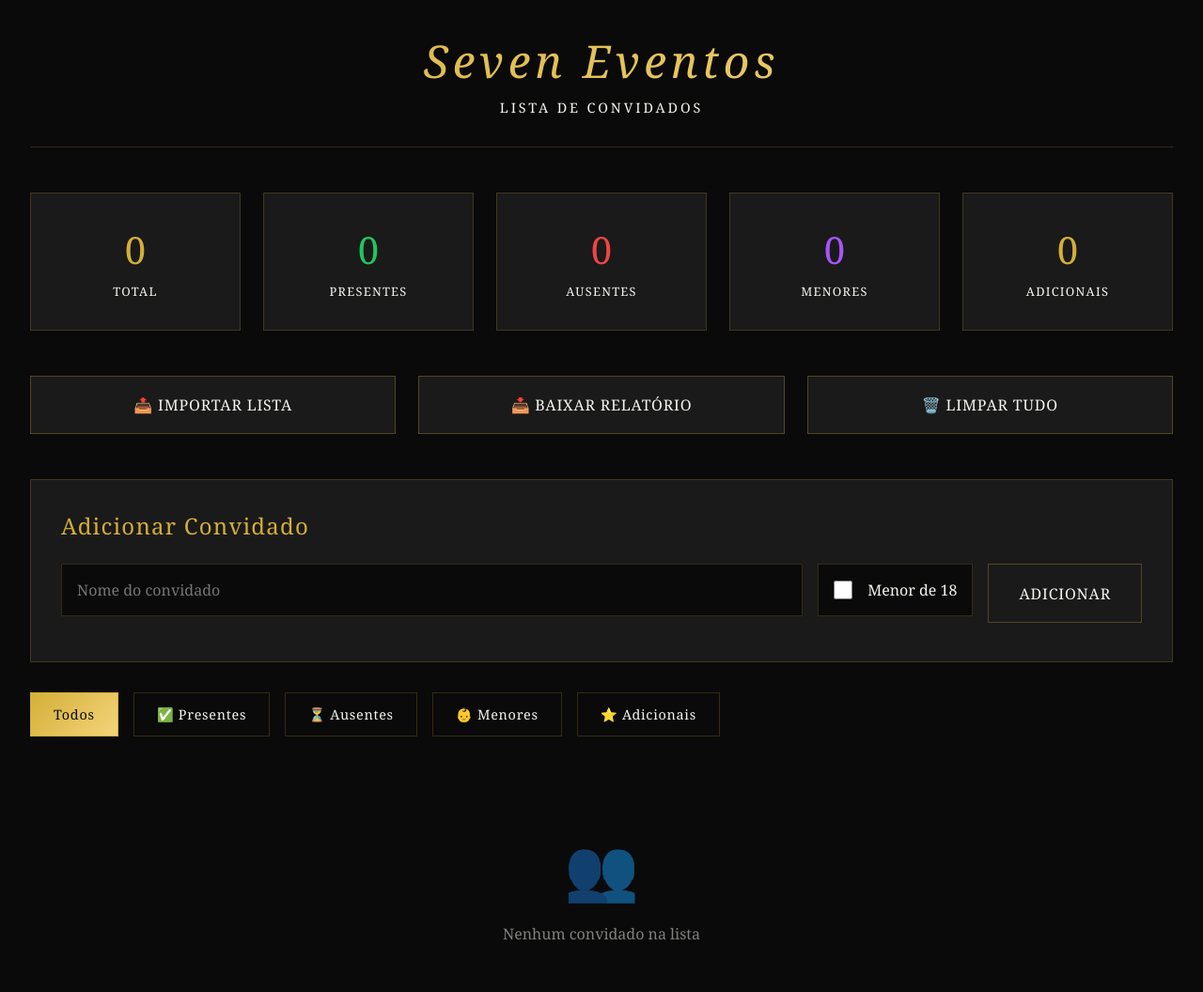
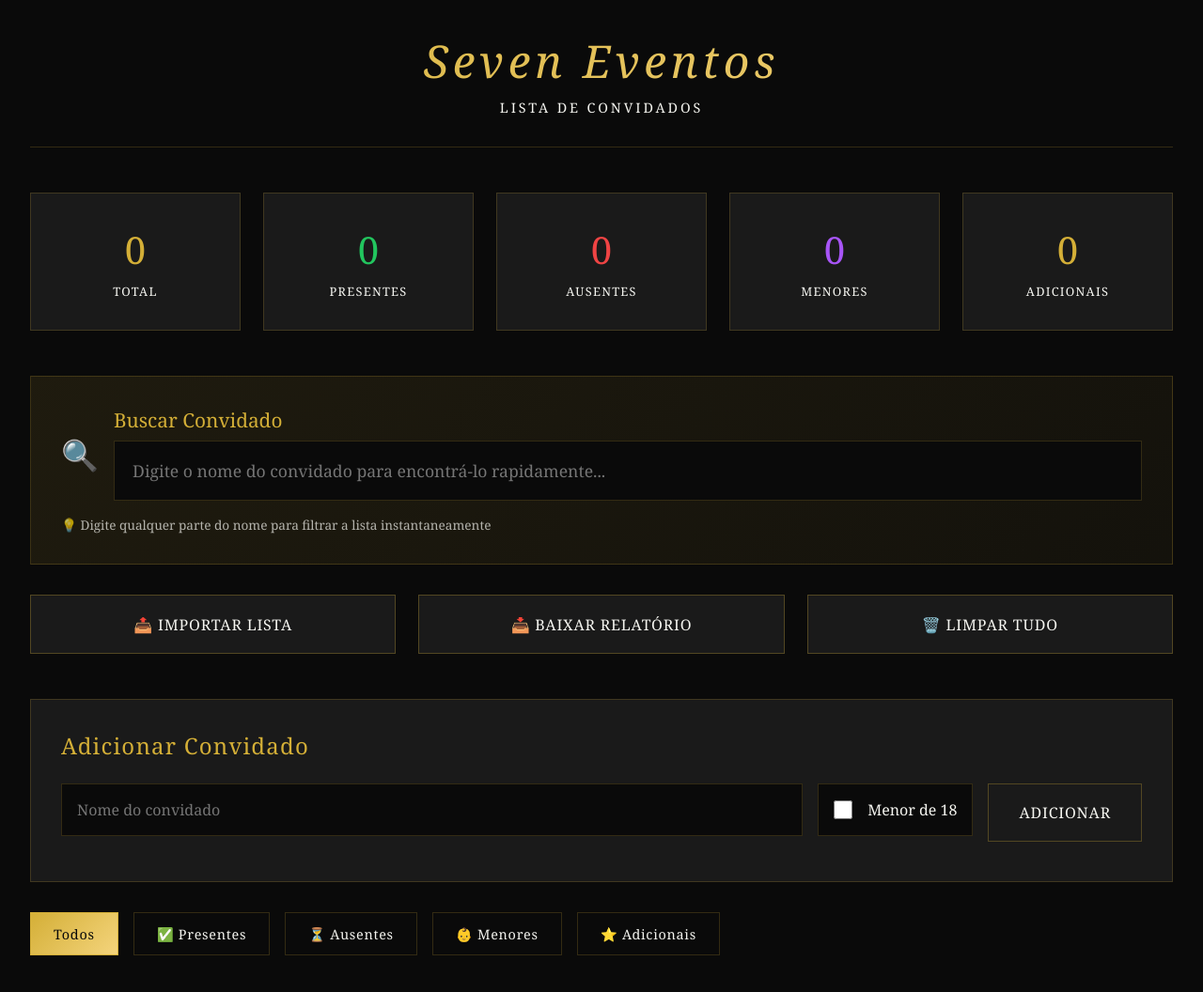
Before and after one commit to lucasandrepng-ship-it/lista-convidados-seven, a plain HTML site: page index.html in a window 1280 px wide. Shown: the top 1056 px of the page at 94% size. Drawn offline with Linux system fonts and the light colour scheme.

Commit message:
Update index.html

```diff
--- a/index.html
+++ b/index.html
@@ -420,6 +420,26 @@
 
         <div id="stats" class="stats-grid"></div>
 
+        <!-- BARRA DE BUSCA -->
+        <div class="card" style="margin-bottom: 2rem; background: linear-gradient(135deg, rgba(212, 175, 55, 0.1) 0%, rgba(212, 175, 55, 0.05) 100%);">
+            <div style="display: flex; align-items: center; gap: 1rem;">
+                <span style="font-size: 2rem; color: var(--gold);">🔍</span>
+                <div style="flex: 1;">
+                    <h3 style="color: var(--gold); font-size: 1.3rem; margin-bottom: 0.5rem; font-weight: 300;">Buscar Convidado</h3>
+                    <input
+                        type="text"
+                        id="searchInput"
+                        placeholder="Digite o nome do convidado para encontrá-lo rapidamente..."
+                        style="margin: 0; font-size: 1.1rem; padding: 1.2rem;"
+                        onkeyup="searchGuests()"
+                    >
+                </div>
+            </div>
+            <p style="color: var(--cream); font-size: 0.85rem; margin-top: 1rem; margin-bottom: 0; opacity: 0.7;">
+                💡 Digite qualquer parte do nome para filtrar a lista instantaneamente
+            </p>
+        </div>
+
         <div class="actions-grid">
             <button class="btn" onclick="toggleImport()">📤 Importar Lista</button>
             <button class="btn" onclick="downloadReport()">📥 Baixar Relatório</button>
@@ -462,6 +482,12 @@
     <script>
         let guests = [];
         let currentFilter = 'all';
+        let searchTerm = '';
+
+        function searchGuests() {
+            searchTerm = document.getElementById('searchInput').value.toLowerCase();
+            render();
+        }
 
         function loadGuests() {
             const saved = localStorage.getItem('sevenEventosGuestList');
@@ -583,7 +609,9 @@
             document.querySelectorAll('.filter-btn').forEach(function(btn) {
                 btn.classList.remove('active');
             });
-            event.target.classList.add('active');
+            if (event && event.target) {
+                event.target.classList.add('active');
+            }
             render();
         }
 
@@ -654,11 +682,22 @@
         }
 
         function getFilteredGuests() {
-            if (currentFilter === 'present') return guests.filter(function(g) { return g.checked; });
-            if (currentFilter === 'absent') return guests.filter(function(g) { return !g.checked; });
-            if (currentFilter === 'minors') return guests.filter(function(g) { return g.isMinor; });
-            if (currentFilter === 'additional') return guests.filter(function(g) { return g.isAdditional; });
-            return guests;
+            let filtered = guests;
+
+            // Apply filter
+            if (currentFilter === 'present') filtered = filtered.filter(function(g) { return g.checked; });
+            if (currentFilter === 'absent') filtered = filtered.filter(function(g) { return !g.checked; });
+            if (currentFilter === 'minors') filtered = filtered.filter(function(g) { return g.isMinor; });
+            if (currentFilter === 'additional') filtered = filtered.filter(function(g) { return g.isAdditional; });
+
+            // Apply search
+            if (searchTerm) {
+                filtered = filtered.filter(function(g) {
+                    return g.name.toLowerCase().includes(searchTerm);
+                });
+            }
+
+            return filtered;
         }
 
         function render() {
```
